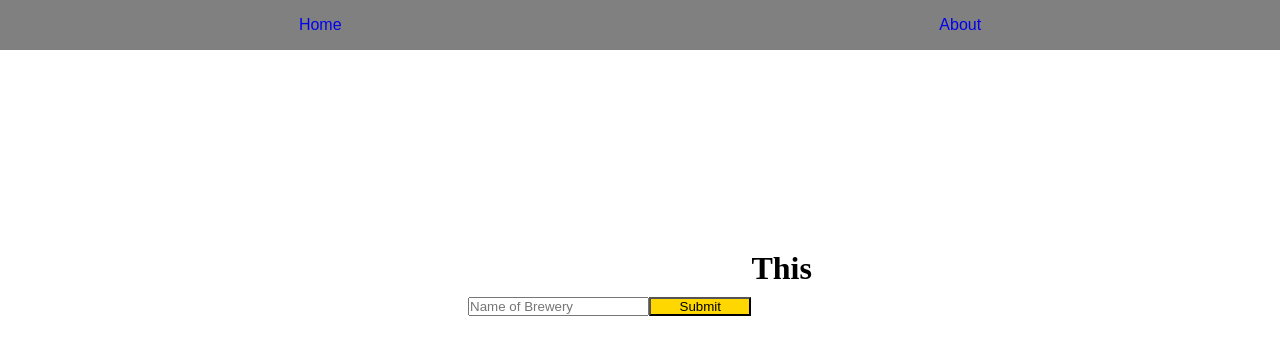
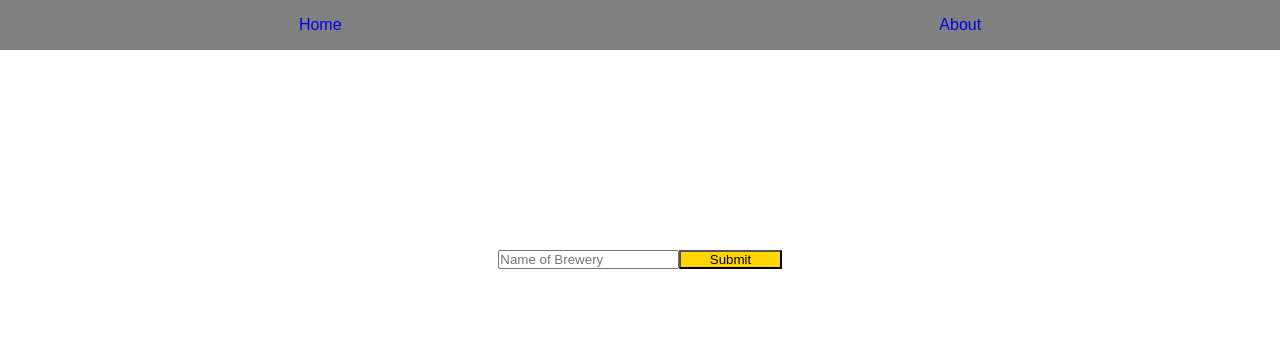
Before and after one commit to Eflores2099/assignments, a React (Create React App) app in the folder projects/react-site/: page / in a window 1280 px wide. Shown: the top 354 px of the page. Built offline with nearby package versions, Linux system fonts and the light colour scheme; no server answers.

Commit message:
api project

```diff
--- a/projects/react-site/src/App.js
+++ b/projects/react-site/src/App.js
@@ -12,17 +12,13 @@ import ResultPage from "./Components/ResultPage"
 class App extends Component {
     constructor (){
         super()
-        // this.state = {
-        //   name:"",
-        //   city: "",
-        //   state: "",
-        //   website_url:""
 
-        // }
+
+
     }
 
     componentDidMount() {
-        this.props.getBrews()
+        // this.props.getBrews()
     }
 
 
--- a/projects/react-site/src/Components/Home.js
+++ b/projects/react-site/src/Components/Home.js
@@ -37,7 +37,6 @@ class Home extends Component {
                     <input type = "text" name = "userInput" onChange = {this.handleChange} placeholder = "Name of Brewery"/>
                     <button className = "button">Submit</button>
                 </form>
-                <ResultPage />
 
             </div>
         )
--- a/projects/react-site/src/Components/ResultPage.js
+++ b/projects/react-site/src/Components/ResultPage.js
@@ -3,24 +3,18 @@ import { withBrews } from '../Context/BrewsProvider'
 
 
 class ResultPage extends Component {
-    constructor(props) {
-        super(props)
-        this.state = {
-            name: props.name,
-            city:props.city,
-            state: props.state,
-            website_url: props.website_url
-        }
-    }
+
+
         render() {
-            const { name, city, state, website_url, _id } = this.props
+            const { name, city, state, website_url, _id } = this.props.breweriesArr[0]
+            console.log(this.props)
             return (
                 <div>
-                    <h1>This</h1>
+
                     <h1>{name}</h1>
                     <p>{city}</p>
                     <p>{state}</p>
-                    <p>{website_url}</p>
+                    <a href= {website_url}>{website_url}</a>
 
                 </div>
             )
--- a/projects/react-site/src/Context/BrewsProvider.js
+++ b/projects/react-site/src/Context/BrewsProvider.js
@@ -7,14 +7,13 @@ class BrewsProvider extends Component {
     constructor() {
         super()
         this.state = {
-            breweriesArr: []
+            breweriesArr: [{}]
         }
         this.url = "https://api.openbrewerydb.org/breweries"
     }
 
 
     getBrews = (userInput) => {
-
         axios.get(`https://api.openbrewerydb.org/breweries?by_name=${userInput}`).then(response => {
             console.log(response)
             this.setState({
```
